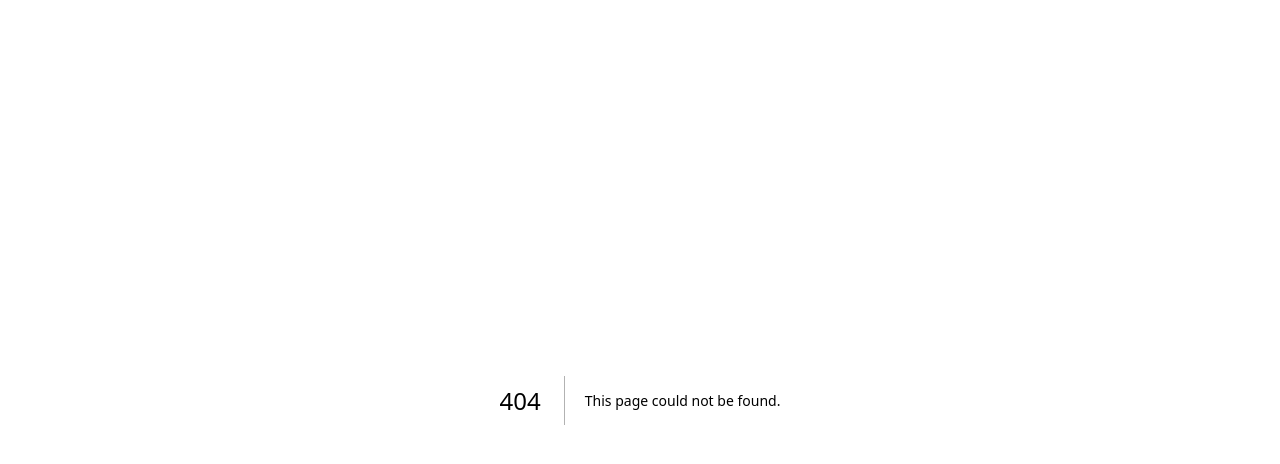
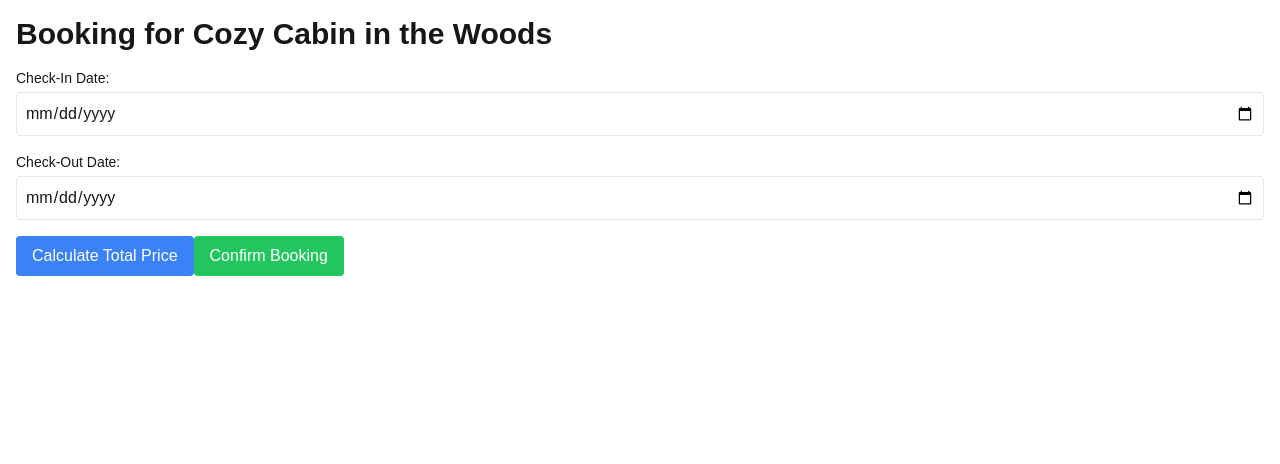
Before and after one commit to RimshaAamir/BreezyBeds, a Next.js app: page /book/1 in a window 1280 px wide. Before the commit this address had no page. Shown: the top 464 px of the page. Built offline with nearby package versions, Linux system fonts and the light colour scheme.

Commit message:
Create Listing and Booking Routes and make get api/listing in home Page

```diff
--- /dev/null
+++ b/app/book/[id]/page.tsx
@@ -0,0 +1,107 @@
+"use client"; // Mark this as a client component
+
+import { useParams } from "next/navigation"; // Get the route parameter
+import { useEffect, useState } from "react";
+
+interface Listing {
+  id: number;
+  title: string;
+  price: string;
+}
+
+export default function BookingPage() {
+  const params = useParams(); // Get the route parameters
+  const id = params?.id as string; // Safely cast `id` to a string
+  const [listing, setListing] = useState<Listing | null>(null);
+  const [checkIn, setCheckIn] = useState("");
+  const [checkOut, setCheckOut] = useState("");
+  const [totalPrice, setTotalPrice] = useState<number | null>(null);
+
+  // Fetch listing details when the component mounts
+  useEffect(() => {
+    if (id) {
+      fetch(`/api/listings/${id}`)
+        .then((res) => res.json())
+        .then((data) => setListing(data))
+        .catch((err) => console.error("Error fetching listing details:", err));
+    }
+  }, [id]);
+
+  const calculatePrice = () => {
+    if (checkIn && checkOut && listing) {
+      const checkInDate = new Date(checkIn);
+      const checkOutDate = new Date(checkOut);
+      const days = (checkOutDate.getTime() - checkInDate.getTime()) / (1000 * 60 * 60 * 24);
+      setTotalPrice(days * parseFloat(listing.price.replace(/[^0-9.-]+/g, "")));
+    } else {
+      setTotalPrice(null);
+    }
+  };
+
+  const handleBooking = () => {
+    if (!checkIn || !checkOut) {
+      alert("Please fill in all fields.");
+      return;
+    }
+
+    const bookingDetails = {
+      listingId: id,
+      userId: 1, // Mock user ID
+      checkIn,
+      checkOut,
+    };
+
+    fetch("/api/bookings", {
+      method: "POST",
+      headers: { "Content-Type": "application/json" },
+      body: JSON.stringify(bookingDetails),
+    })
+      .then((res) => res.json())
+      .then((data) => {
+        alert("Booking confirmed!");
+        console.log(data);
+      })
+      .catch((err) => console.error("Error creating booking:", err));
+  };
+
+  if (!listing) return <p>Loading...</p>;
+
+  return (
+    <div className="p-4">
+      <h1 className="text-3xl font-bold mb-4">Booking for {listing.title}</h1>
+      <div className="mb-4">
+        <label className="block text-sm mb-1">Check-In Date:</label>
+        <input
+          type="date"
+          className="border p-2 rounded w-full"
+          value={checkIn}
+          onChange={(e) => setCheckIn(e.target.value)}
+        />
+      </div>
+      <div className="mb-4">
+        <label className="block text-sm mb-1">Check-Out Date:</label>
+        <input
+          type="date"
+          className="border p-2 rounded w-full"
+          value={checkOut}
+          onChange={(e) => setCheckOut(e.target.value)}
+        />
+      </div>
+      <button
+        className="bg-blue-500 text-white px-4 py-2 rounded mb-4"
+        onClick={calculatePrice}
+      >
+        Calculate Total Price
+      </button>
+      {totalPrice !== null && (
+        <p className="text-lg font-bold mb-4">Total Price: {totalPrice} lei</p>
+      )}
+      <button
+        className="bg-green-500 text-white px-4 py-2 rounded"
+        onClick={handleBooking}
+      >
+        Confirm Booking
+      </button>
+    </div>
+  );
+}
--- /dev/null
+++ b/app/listings/[id]/page.tsx
@@ -0,0 +1,71 @@
+"use client"; // Mark this as a client component
+
+import { useParams } from "next/navigation"; // useParams is used instead of useRouter
+import { useEffect, useState } from "react";
+import Link from "next/link";
+
+interface Listing {
+  id: number;
+  images: string[];
+  title: string;
+  location: string;
+  distance: number;
+  dates: string;
+  price: string;
+  rating: number;
+  type?: string;
+  amenities?: string[];
+  guests?: number;
+  bedrooms?: number;
+  bathrooms?: number;
+}
+
+export default function ListingDetails() {
+  const params = useParams(); // Get the route parameters
+  const id = params?.id as string; // Safely cast `id` to a string
+  const [listing, setListing] = useState<Listing | null>(null);
+
+  useEffect(() => {
+    if (id) {
+      fetch(`/api/listings/${id}`)
+        .then((res) => res.json())
+        .then((data) => setListing(data))
+        .catch((err) => console.error("Error fetching listing details:", err));
+    }
+  }, [id]);
+
+  if (!listing) return <p>Loading...</p>;
+
+  return (
+    <div className="p-4">
+      <h1 className="text-3xl font-bold mb-4">{listing.title}</h1>
+      <div className="grid grid-cols-1 sm:grid-cols-2 gap-4 mb-6">
+        {listing.images.map((image, index) => (
+          <img key={index} src={`/${image}`} alt={listing.title} className="rounded-lg" />
+        ))}
+      </div>
+      <p className="text-lg">{listing.location}</p>
+      <p className="text-sm text-gray-500 mb-4">Distance: {listing.distance} km</p>
+      <p className="text-lg font-bold mb-4">Price: {listing.price} / night</p>
+      <p className="text-sm mb-4">Rating: {listing.rating} ⭐</p>
+      {listing.amenities && (
+        <div>
+          <h2 className="text-lg font-bold">Amenities:</h2>
+          <ul className="list-disc pl-6">
+            {listing.amenities.map((amenity, index) => (
+              <li key={index}>{amenity}</li>
+            ))}
+          </ul>
+        </div>
+      )}
+      <p className="mt-4">
+        Guests: {listing.guests || 0}, Bedrooms: {listing.bedrooms || 0}, Bathrooms: {listing.bathrooms || 0}
+      </p>
+      <Link href={`/book/${listing.id}`}>
+        <button className="bg-blue-500 text-white px-4 py-2 rounded mt-6">
+          Book Now
+        </button>
+      </Link>
+    </div>
+  );
+}
--- a/app/page.tsx
+++ b/app/page.tsx
@@ -19,10 +19,14 @@ export default function Home() {
   const [listings, setListings] = useState<Listing[]>([]);
 
   useEffect(() => {
-    console.log("in EFFFFFFFFFFFFFFFFFFFF");
-    // Fetch data from the JSON file
-    fetch("/listings.json")
-      .then((response) => response.json())
+    // Fetch data from the API endpoint
+    fetch("/api/listings")
+      .then((response) => {
+        if (!response.ok) {
+          throw new Error("Failed to fetch listings");
+        }
+        return response.json();
+      })
       .then((data) => setListings(data))
       .catch((error) => console.error("Error loading listings data:", error));
   }, []);
--- a/components/cards/ListingCard.jsx
+++ b/components/cards/ListingCard.jsx
@@ -18,15 +18,15 @@ const ListingCard = ({ images, title, location, distance, dates, price, rating }
       <div className="p-4">
         <div className="flex justify-between items-center mb-1">
           <h2 className="text-lg font-bold">{title}</h2>
-          <div className="flex items-center text-accent">
+          <div className="flex items-center text-my_sky_300">
             <FaStar className="mr-1" />
             <span>{rating}</span>
           </div>
         </div>
-        <p className="text-secondaryText text-sm">{location}</p>
-        <p className="text-secondaryText text-sm mb-2">{distance} kilometers away</p>
-        <p className="text-secondaryText text-sm">{dates}</p>
-        <p className="text-lg font-semibold text-accent mt-2">{price} / night</p>
+        <p className="text-my_sky_200 text-sm">{location}</p>
+        <p className="text-my_sky_200 text-sm mb-2">{distance} kilometers away</p>
+        <p className="text-my_sky_200 text-sm">{dates}</p>
+        <p className="text-lg font-semibold text-my_sky_500 mt-2">{price} / night</p>
       </div>
     </div>
   );
--- a/tailwind.config.ts
+++ b/tailwind.config.ts
@@ -19,16 +19,27 @@ const config: Config = {
         secondaryText: "#d5f4f8",     // my-sky-100  Secondary text color
         accent: "#3dbdd3",            // my-sky-400  Accent color for highlights (price, rating)
 
-        my_sky_50: "#effcfc",
-        my_sky_100: "#d5f4f8",
-        my_sky_200: "#b1e9f0",
-        my_sky_300: "#7ad7e6",
-        my_sky_400: "#3dbdd3",
-        my_sky_500: "#21a1b9",
-        my_sky_600: "#1f819b",
-        my_sky_700: "#1f697f",
-        my_sky_800: "#225668",
-        my_sky_900: "#204859",
+        // my_sky_50: "#effcfc",
+        // my_sky_100: "#d5f4f8",
+        // my_sky_200: "#b1e9f0",
+        // my_sky_300: "#7ad7e6",
+        // my_sky_400: "#3dbdd3",
+        // my_sky_500: "#21a1b9",
+        // my_sky_600: "#1f819b",
+        // my_sky_700: "#1f697f",
+        // my_sky_800: "#225668",
+        // my_sky_900: "#204859",
+        // my_sky_950: "#113240"
+
+        my_sky_50: "##f9f3ed",
+        my_sky_200: "#e4c0a4",
+        my_sky_300: "#d49970",
+        my_sky_400: "#c77648",
+        my_sky_500: "#b8623a",
+        my_sky_600: "#9e4a30",
+        my_sky_700: "#7f3729",
+        my_sky_800: "#6a2f29",
+        my_sky_900: "#5c2927",
         my_sky_950: "#113240"
       },
     },
```
